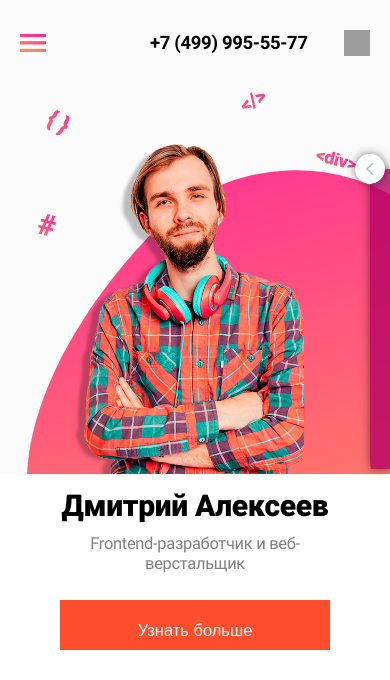
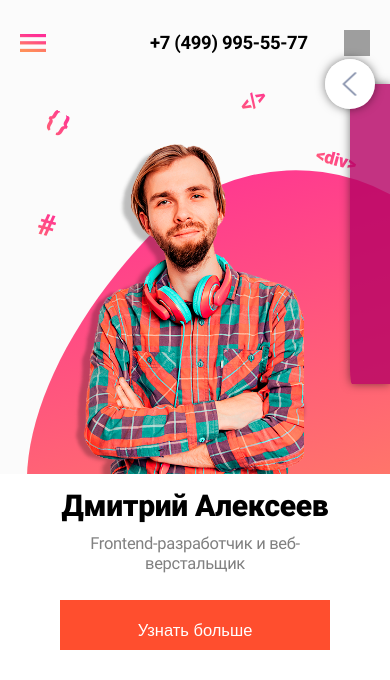
Before and after one commit to xansochi/layout, a PHP site: page /index.html in a window 390 px wide. Shown: the top 680 px of the page. Run offline with PHP 8.4, Linux system fonts and the light colour scheme; some libraries are stand-ins or nearby versions; grey boxes are pictures that could not be loaded.

Commit message:
Revert "исправление ошибок"
This reverts commit 813a486c4ef7f274a3398b89c24a14fea3b5b0a3.

```diff
--- a/JS/js.js
+++ b/JS/js.js
@@ -17,7 +17,8 @@ $(function () {
 
     let offset = $(href).offset().top;
 
-    $("body,html").animate({
+    $("body,html").animate(
+      {
         scrollTop: offset,
       },
       700
@@ -59,9 +60,7 @@ $(function () {
   );
 
   function callbutton() {
-    $(".callback_window").animate({
-      width: "400px"
-    }, 400);
+    $(".callback_window").animate({ width: "400px" }, 400);
     $(".callback_window__close-button").css("transform", "rotate(180deg)");
 
     $(".callback_window__form").css("display", "block");
@@ -71,21 +70,18 @@ $(function () {
     let call_width = $(".callback_window").width();
     if (call_width > 200) {
       $(".callback_window__form").css("display", "none");
-      $(".callback_window").animate({
-        width: "0"
-      }, 400);
+      $(".callback_window").animate({ width: "40px" }, 400);
       $(".callback_window__close-button").css("transform", "rotate(0deg)");
     } else {
-      $(".callback_window").animate({
-        width: "400px"
-      }, 400);
+      $(".callback_window").animate({ width: "400px" }, 400);
       $(".callback_window__close-button").css("transform", "rotate(180deg)");
       $(".callback_window__form").css("display", "block");
     }
   }
 
   function scroll_top() {
-    $("body,html").animate({
+    $("body,html").animate(
+      {
         scrollTop: 0,
       },
       700
@@ -116,7 +112,7 @@ $(function () {
 
   $(".callback_window__close-button").click(hide_showcall);
 
-  $(".callback_window__form").submit(function () {
+  $(".callback_window__send-button").click(function () {
     event.preventDefault();
     hide_showcall();
     alert(
--- a/css/media.css
+++ b/css/media.css
@@ -1,20 +1,10 @@
 /* CALL-BACK-WINDOW  */
-@media (max-width: 1200px) {
+@media (max-width: 650px) {
   .callback_window {
-    top: 20%;
-    width: 10px;
     max-width: 90%;
-    padding: 10px;
-  }
-
-  .callback_window__close-button {
-    top: -15px;
-    left: -15px;
-    height: 30px;
-    width: 30px;
-    background-size: 100%;
   }
 }
+
 
 /* HEADER */
 @media (max-width: 1200px) {
```
